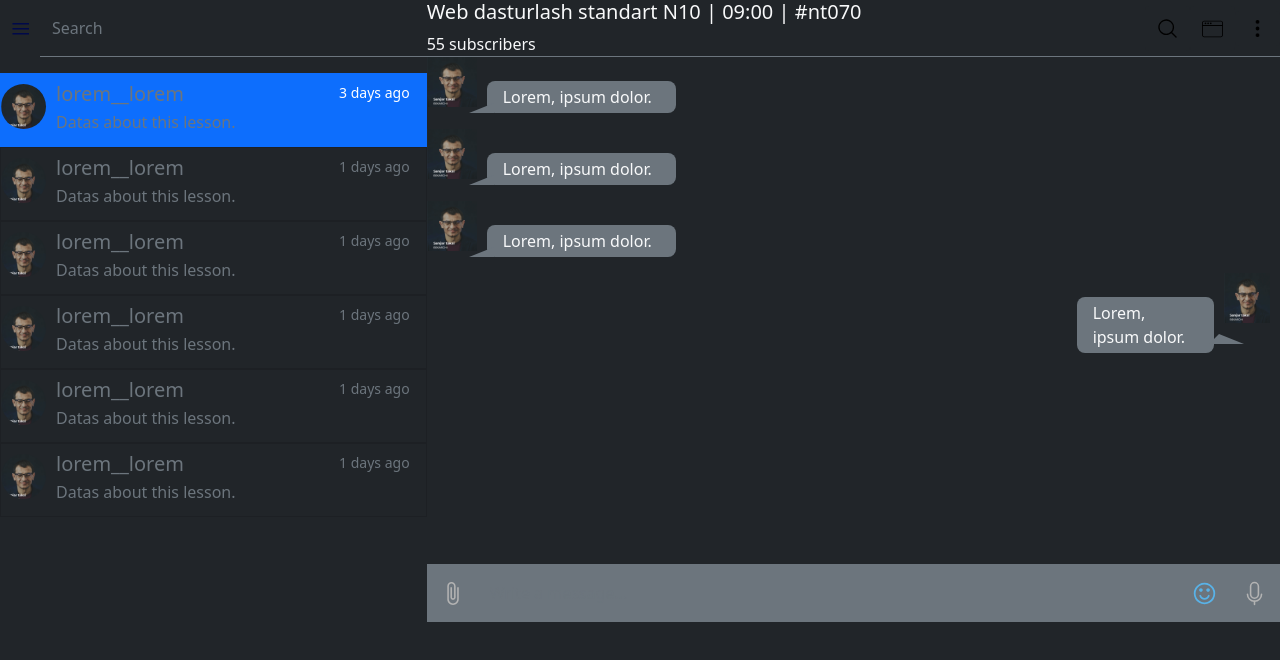
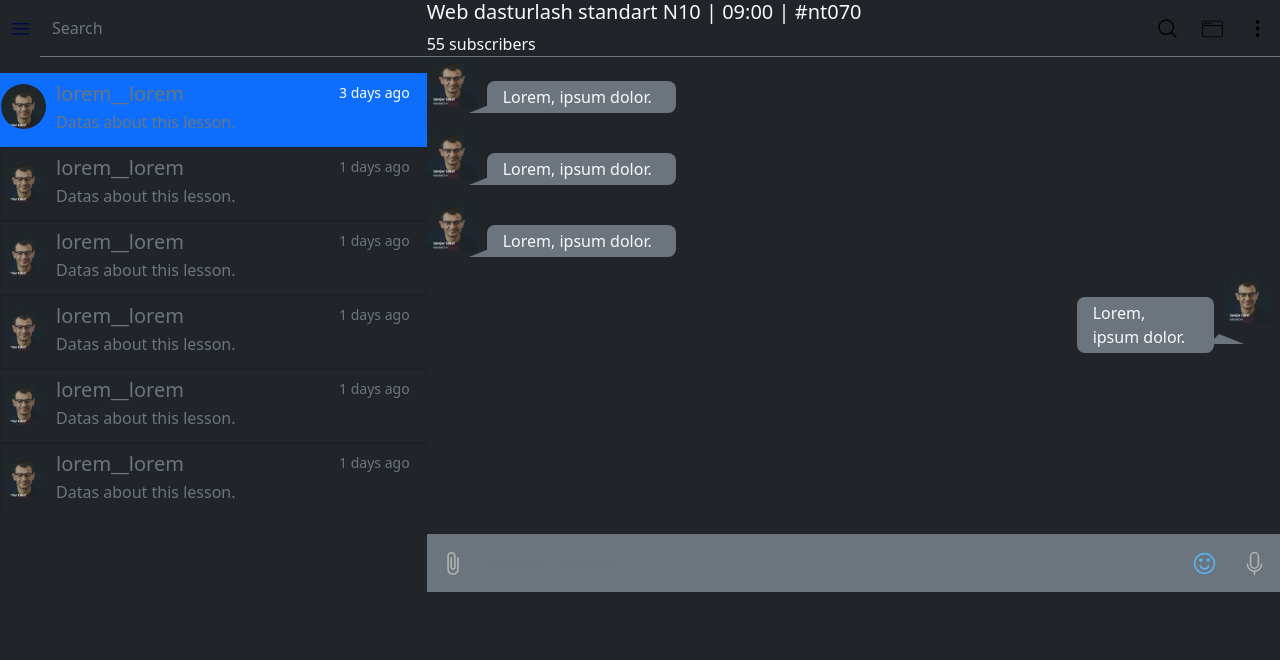
Before and after one commit to shohjahon-sohibov/telegram, a plain HTML site: page index.html in a window 1280 px wide. Drawn offline with Linux system fonts and the light colour scheme; files whose address does not match are found by name.

Commit message:
telegram

```diff
--- a/style.css
+++ b/style.css
@@ -94,7 +94,7 @@ body {
 }
 
 .message-write {
-  margin-top: 195px;
+  margin-top: 165px;
 }
 
 .smile-wrapper {
```
